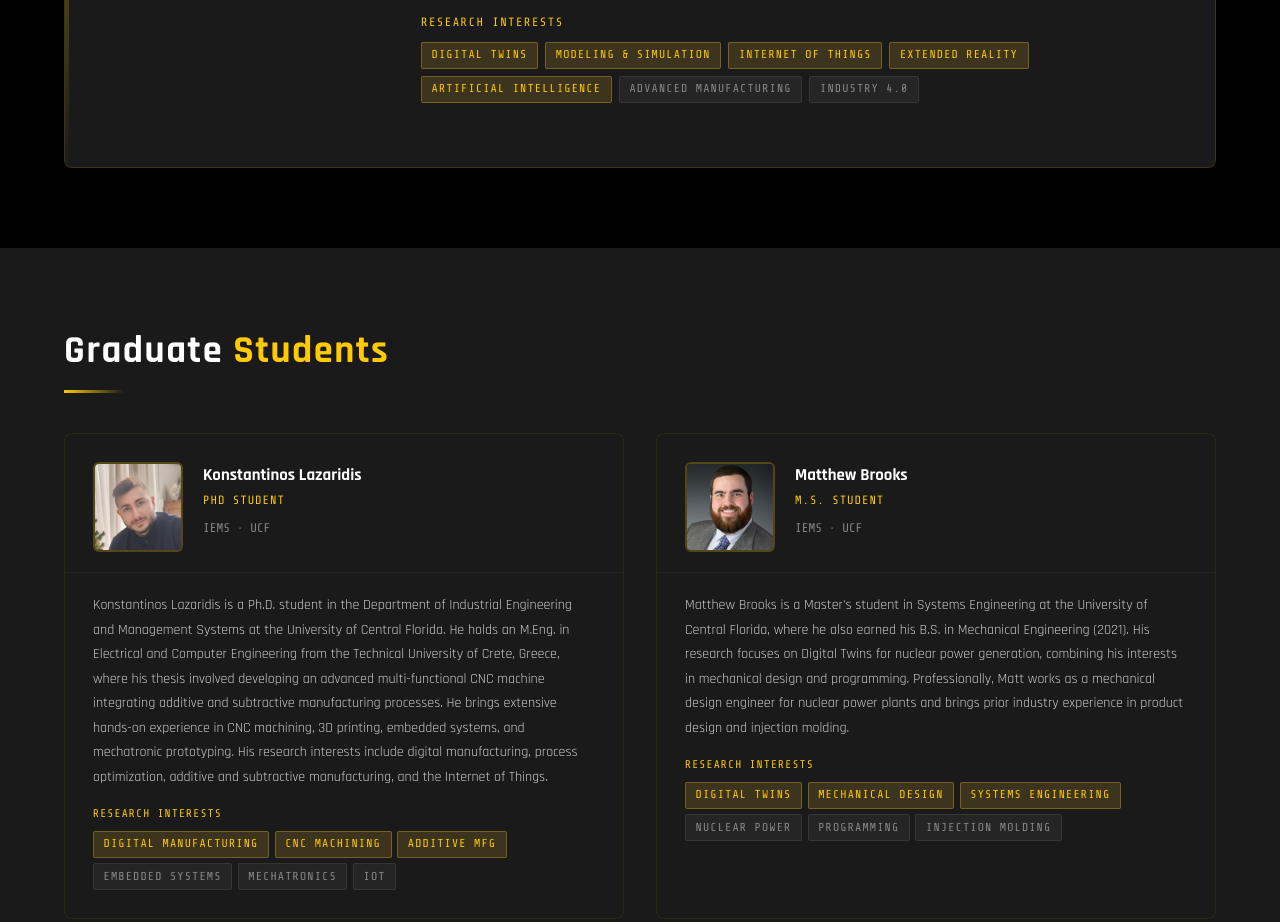
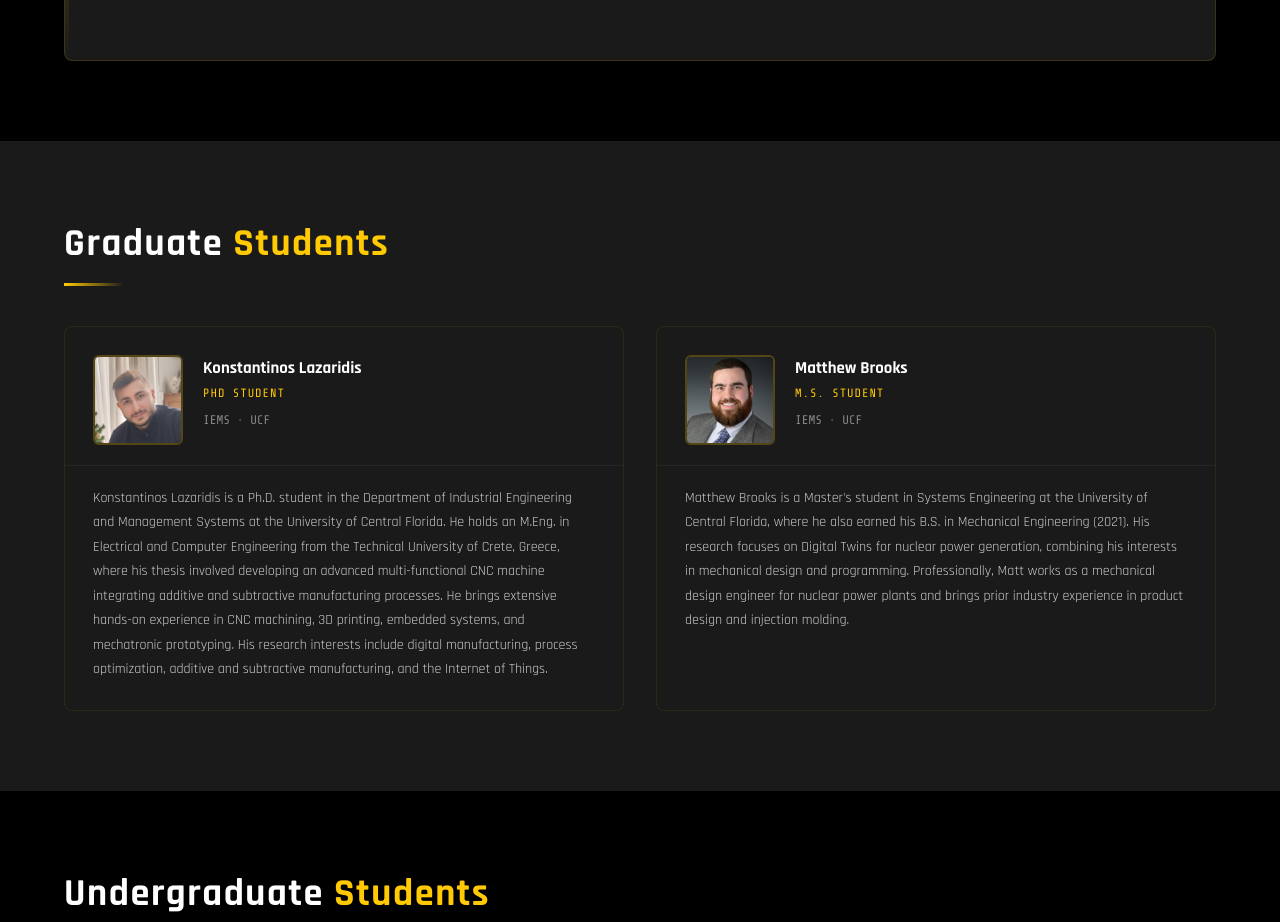
Before and after one commit to DT-CPS-Lab/DT-CPS-Lab.github.io, a plain HTML site: page people.html in a window 1280 px wide. Shown: the part 1250-2172 px from the top of the page. Drawn offline with nearby package versions, Linux system fonts and the light colour scheme.

Commit message:
Remove research interest tags from the People page

```diff
--- a/people.html
+++ b/people.html
@@ -83,10 +83,6 @@
     .award-badge i { color: var(--gold); font-size: 0.7rem; }
     .award-badge strong { color: var(--white); font-size: 0.75rem; }
 
-    /* Research interests */
-    .pi-interests { margin: 1rem 0; }
-    .pi-interests-label { font-size: 0.75rem; letter-spacing: 0.12em; text-transform: uppercase; color: var(--gold); font-family: var(--font-mono); margin-bottom: 0.6rem; }
-
     /* Profile links */
     .pi-links { display: flex; flex-wrap: wrap; gap: 0.65rem; margin-top: 1.5rem; }
     .pi-link { display: inline-flex; align-items: center; gap: 0.4rem; font-size: 0.8rem; font-family: var(--font-mono); color: var(--gray-text); border: 1px solid rgba(255,255,255,0.08); padding: 0.35rem 0.75rem; border-radius: var(--radius); transition: var(--transition); }
@@ -123,9 +119,7 @@
     .student-name { color: var(--white); font-size: 1.05rem; font-weight: 700; margin-bottom: 0.15rem; }
     .student-role { font-size: 0.75rem; color: var(--gold); font-family: var(--font-mono); letter-spacing: 0.08em; text-transform: uppercase; margin-bottom: 0.5rem; }
     .student-body { padding: 1.25rem 1.75rem 1.75rem; }
-    .student-bio { font-size: 0.875rem; color: var(--gray-mid); line-height: 1.75; margin-bottom: 1rem; }
-    .student-interests-label { font-size: 0.7rem; letter-spacing: 0.1em; text-transform: uppercase; color: var(--gold); font-family: var(--font-mono); margin-bottom: 0.5rem; }
-    .student-tags { display: flex; flex-wrap: wrap; gap: 0.35rem; }
+    .student-bio { font-size: 0.875rem; color: var(--gray-mid); line-height: 1.75; }
 
     /* ── Join Us callout ── */
     .join-callout {
@@ -218,20 +212,6 @@
           <p>During his doctoral studies, Dr. Pantelidakis was a researcher at the Interdisciplinary Center for Advanced Manufacturing Systems (ICAMS) at Auburn University, where he led research on the integration of Digital Twins into manufacturing, supported by funding from the Department of Defense (DoD), the National Institute of Standards and Technology (NIST), and various industry collaborators. Additionally, during his undergraduate studies, he led a precision irrigation initiative in partnership with the Center of Irrigation Technology (CIT) at California State University, Fresno, with funding from the California Department of Food &amp; Agriculture (CDFA). His scholarly contributions include publications in prestigious journals such as the <em>Journal of Manufacturing Systems</em>, the <em>International Journal of Advanced Manufacturing Technology</em>, the <em>International Journal of Lean Six Sigma</em>, and <em>Expert Systems with Applications</em>.</p>
         </div>
 
-        <!-- Research Interests -->
-        <div class="pi-interests">
-          <div class="pi-interests-label">Research Interests</div>
-          <div style="display:flex;flex-wrap:wrap;gap:0.45rem;">
-            <span class="tag tag-gold">Digital Twins</span>
-            <span class="tag tag-gold">Modeling &amp; Simulation</span>
-            <span class="tag tag-gold">Internet of Things</span>
-            <span class="tag tag-gold">Extended Reality</span>
-            <span class="tag tag-gold">Artificial Intelligence</span>
-            <span class="tag tag-gray">Advanced Manufacturing</span>
-            <span class="tag tag-gray">Industry 4.0</span>
-          </div>
-        </div>
-
         <!-- Awards -->
         <!-- <div class="pi-edu-label" style="font-size:0.75rem;letter-spacing:0.12em;text-transform:uppercase;color:var(--gold);font-family:var(--font-mono);margin-bottom:0.6rem;">Awards &amp; Honors</div>
         <div class="awards-row">
@@ -269,15 +249,6 @@
           <p class="student-bio">
             Konstantinos Lazaridis is a Ph.D. student in the Department of Industrial Engineering and Management Systems at the University of Central Florida. He holds an M.Eng. in Electrical and Computer Engineering from the Technical University of Crete, Greece, where his thesis involved developing an advanced multi-functional CNC machine integrating additive and subtractive manufacturing processes. He brings extensive hands-on experience in CNC machining, 3D printing, embedded systems, and mechatronic prototyping. His research interests include digital manufacturing, process optimization, additive and subtractive manufacturing, and the Internet of Things.
           </p>
-          <div class="student-interests-label">Research Interests</div>
-          <div class="student-tags">
-            <span class="tag tag-gold">Digital Manufacturing</span>
-            <span class="tag tag-gold">CNC Machining</span>
-            <span class="tag tag-gold">Additive Mfg</span>
-            <span class="tag tag-gray">Embedded Systems</span>
-            <span class="tag tag-gray">Mechatronics</span>
-            <span class="tag tag-gray">IoT</span>
-          </div>
         </div>
       </div>
 
@@ -295,15 +266,6 @@
           <p class="student-bio">
             Matthew Brooks is a Master's student in Systems Engineering at the University of Central Florida, where he also earned his B.S. in Mechanical Engineering (2021). His research focuses on Digital Twins for nuclear power generation, combining his interests in mechanical design and programming. Professionally, Matt works as a mechanical design engineer for nuclear power plants and brings prior industry experience in product design and injection molding.
           </p>
-          <div class="student-interests-label">Research Interests</div>
-          <div class="student-tags">
-            <span class="tag tag-gold">Digital Twins</span>
-            <span class="tag tag-gold">Mechanical Design</span>
-            <span class="tag tag-gold">Systems Engineering</span>
-            <span class="tag tag-gray">Nuclear Power</span>
-            <span class="tag tag-gray">Programming</span>
-            <span class="tag tag-gray">Injection Molding</span>
-          </div>
         </div>
       </div>
 
@@ -335,14 +297,6 @@
           <p class="student-bio">
             Abraham Mathkour is an undergraduate student majoring in Industrial Engineering at the University of Central Florida. His research centers on applying Digital Twins within manufacturing environments to model real-time production, with a specific emphasis on 3D printers. Previously, his research investigated Digital Twins for rovers to enhance operational efficiency and formulation accuracy. This technical focus is driven by a broader passion for advancing system optimization across both the manufacturing and service industries.
           </p>
-          <div class="student-interests-label">Research Interests</div>
-          <div class="student-tags">
-            <span class="tag tag-gold">Digital Twins</span>
-            <span class="tag tag-gold">Digital Manufacturing</span>
-            <span class="tag tag-gold">3D Printing</span>
-            <span class="tag tag-gray">Rovers</span>
-            <span class="tag tag-gray">System Optimization</span>
-          </div>
         </div>
       </div>
 
@@ -360,14 +314,6 @@
           <p class="student-bio">
             Niklas Luecht is an undergraduate student majoring in Industrial Engineering with a minor in Mathematics at the University of Central Florida, where he is a member of the Burnett Honors College. His research interests focus on Digital Twins, advanced manufacturing, and the application of emerging technologies to improve system performance and operational efficiency. Through his industry experience at multiple internships, he has developed a strong background in supply chain optimization. His broader passion lies in leveraging technology and industrial engineering principles to optimize complex systems across manufacturing and supply chain environments.
           </p>
-          <div class="student-interests-label">Research Interests</div>
-          <div class="student-tags">
-            <span class="tag tag-gold">Digital Twins</span>
-            <span class="tag tag-gold">Advanced Manufacturing</span>
-            <span class="tag tag-gold">Operational Efficiency</span>
-            <span class="tag tag-gray">Supply Chain Optimization</span>
-            <span class="tag tag-gray">Mathematics</span>
-          </div>
         </div>
       </div>
 
@@ -385,15 +331,6 @@
           <p class="student-bio">
             Krishna Maraj is an undergraduate student majoring in Industrial Engineering at the University of Central Florida. He previously interned at FedEx Ground, where he worked on projects focused on improving operational efficiency and optimizing processes. His research interests include Digital Twins, the Industrial Internet of Things (IIoT), and optimization, particularly their applications in additive manufacturing and smart manufacturing systems. He is interested in exploring how these technologies can be used to improve efficiency, automate processes, and solve real-world engineering problems.
           </p>
-          <div class="student-interests-label">Research Interests</div>
-          <div class="student-tags">
-            <span class="tag tag-gold">Digital Twins</span>
-            <span class="tag tag-gold">Industrial IoT</span>
-            <span class="tag tag-gold">Optimization</span>
-            <span class="tag tag-gold">Additive Manufacturing</span>
-            <span class="tag tag-gray">Smart Manufacturing</span>
-            <span class="tag tag-gray">Process Improvement</span>
-          </div>
         </div>
       </div>
 
@@ -425,15 +362,6 @@
           <p class="student-bio">
             Varvara Vythoulka was a Ph.D. student in the Department of Industrial Engineering and Management Systems at the University of Central Florida. She holds an Integrated Master's degree (B.Sc. &amp; M.Eng.) in Computer Engineering and Informatics from the University of Patras, Greece, where her thesis focused on blockchain-based security for IoT data management. She has prior research experience at the Cybersecurity Research Group at Delft University of Technology (Netherlands) and has co-authored work on smart contracts for smart water distribution networks, and distributed manufacturing. Her research interests include cybersecurity, IoT security, blockchain technologies, and AI-driven systems.
           </p>
-          <div class="student-interests-label">Research Interests</div>
-          <div class="student-tags">
-            <span class="tag tag-gold">Cybersecurity</span>
-            <span class="tag tag-gold">IoT Security</span>
-            <span class="tag tag-gold">Blockchain</span>
-            <span class="tag tag-gold">Explainable AI</span>
-            <span class="tag tag-gray">Distributed Manufacturing</span>
-            <span class="tag tag-gray">Computer Graphics</span>
-          </div>
         </div>
       </div>
 
```
